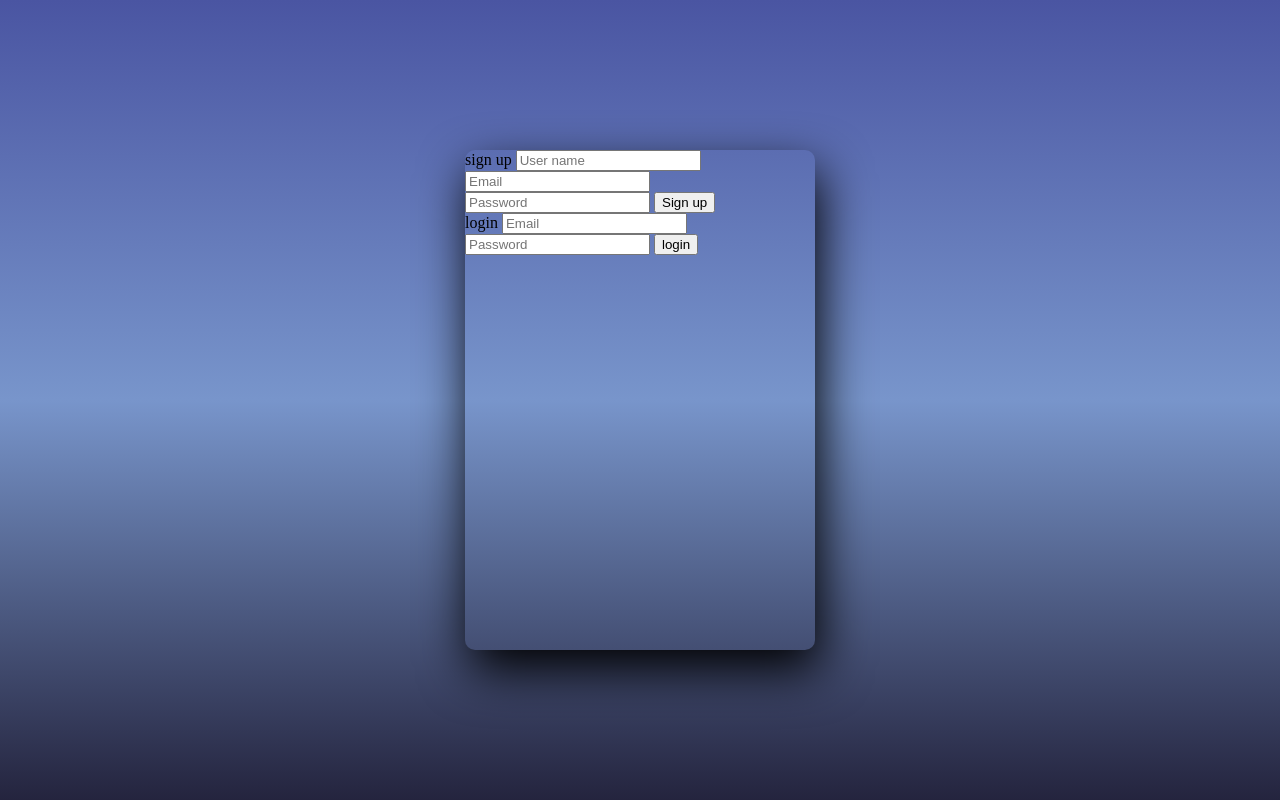
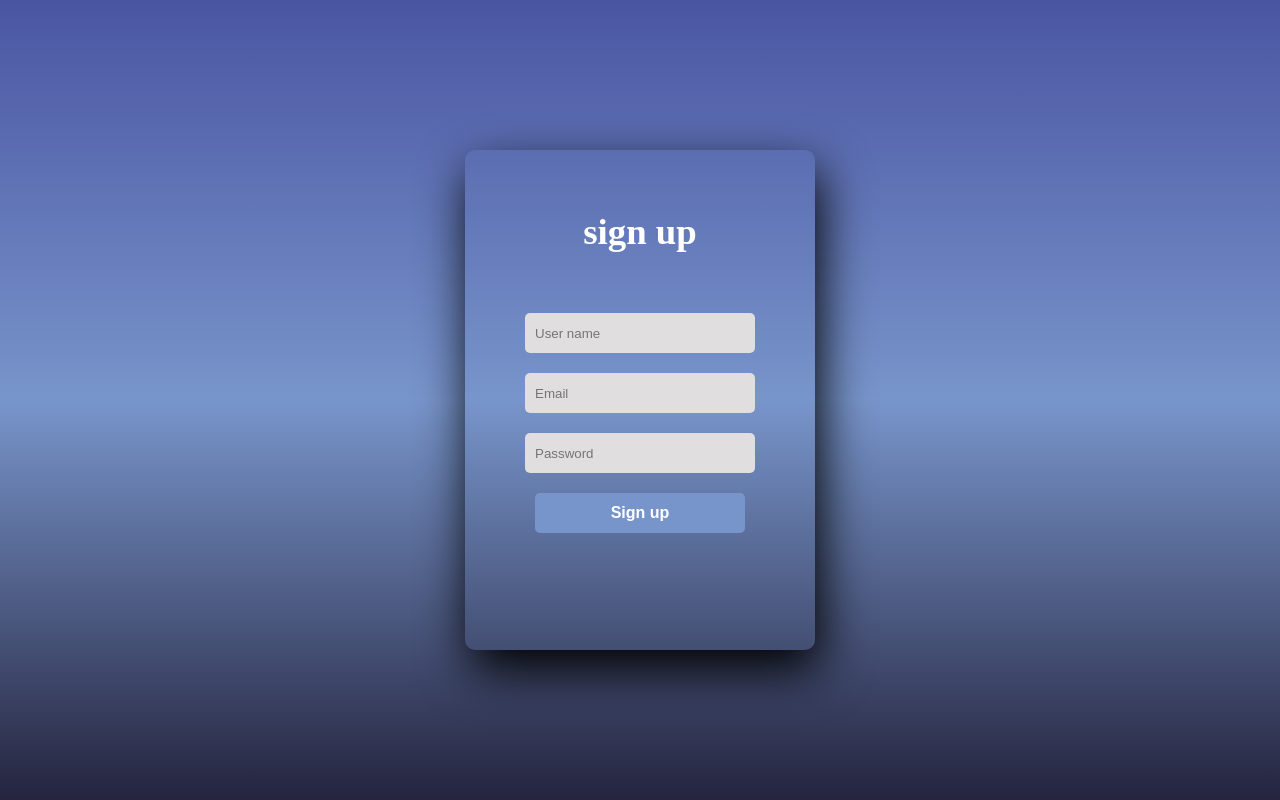
Before and after one commit to REZAHMTT/fallproject, a plain HTML site: page index.html in a window 1280 px wide. Drawn offline with Linux system fonts and the light colour scheme.

Commit message:
added signup

```diff
--- a/style.css
+++ b/style.css
@@ -15,3 +15,53 @@ body {
 
 #chk{
     display: none;}
+
+    .signup{
+        position: relative;
+        width: 100%;
+        height: 100%;}
+
+    label{
+        color: #ffffff;
+        font-size: 2.3em;
+        justify-content: center;
+        margin: 60px;
+        display: flex;
+        font-weight: bold;
+        cursor: pointer;
+        transition: .5s ease-in-out;}
+
+    input{
+        width: 60%;
+        height: 20px;
+        background: #e0dede;
+        justify-content: center;
+        display: flex;
+        margin: 20px auto;
+        padding: 10px;
+        border: none;
+        outline: none;
+        border-radius: 5px;
+    }
+
+    button{
+        width: 60%;
+        height: 40px;
+        margin: 10px auto;
+        justify-content: center;
+        display: block;
+        color: #ffffff;
+        background: #7895CB;
+        font-size: 1em;
+        font-weight: bold;
+        margin-top: 20px;
+        outline: none;
+        border: none;
+        border-radius: 5px;
+        transition: .2s ease-in;
+        cursor: pointer;
+    }
+
+    button :hover{
+        background: #4A55A2;
+    }
```
